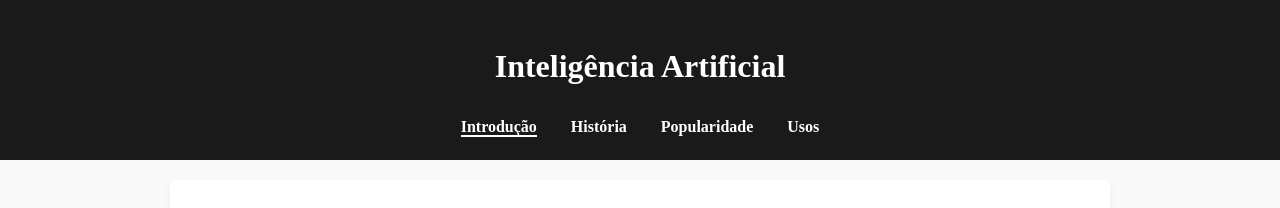
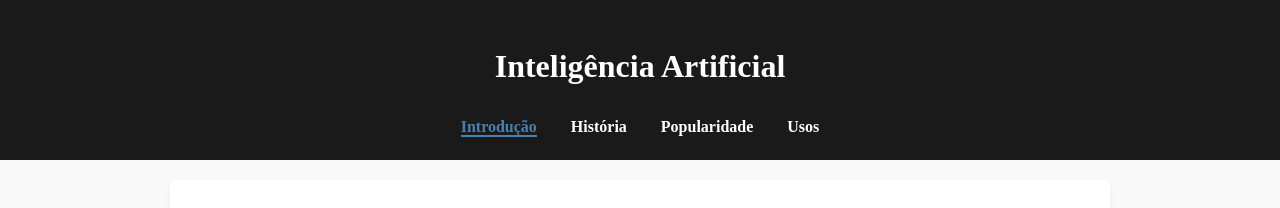
Before and after one commit to GiulliaBildner14/Ia-site, a plain HTML site: page index.html in a window 1280 px wide. In both pictures the pointer is over the link "Introdução". Shown: the top 208 px of the page. Drawn offline with Linux system fonts and the light colour scheme.

Commit message:
salvamento

```diff
--- a/style.css
+++ b/style.css
@@ -38,8 +38,8 @@ body {
 }
 
 .nav a:hover {
-  color: #ffffff;
-  border-bottom: 2px solid #ffffff;
+  color: #4682B4	;
+  border-bottom: 2px solid #4682B4	;
 }
 
 /* Apenas espaçamento no topo do conteúdo */
```
